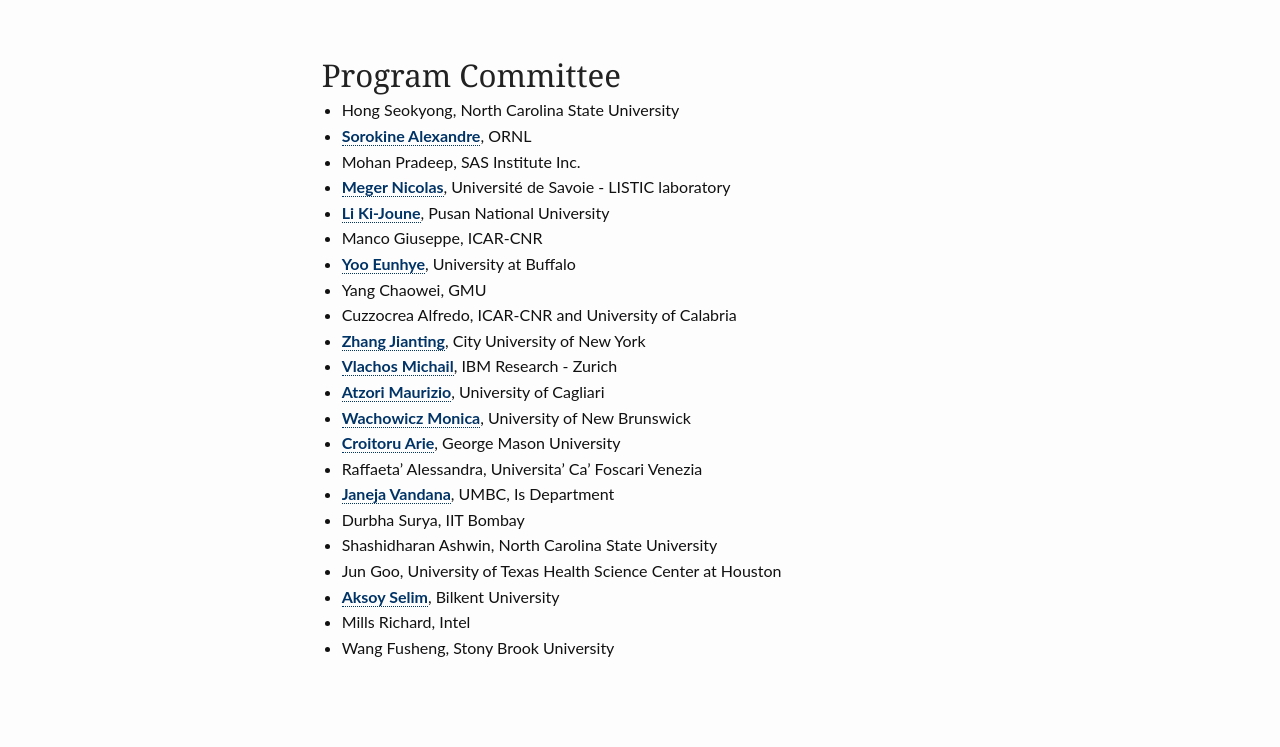
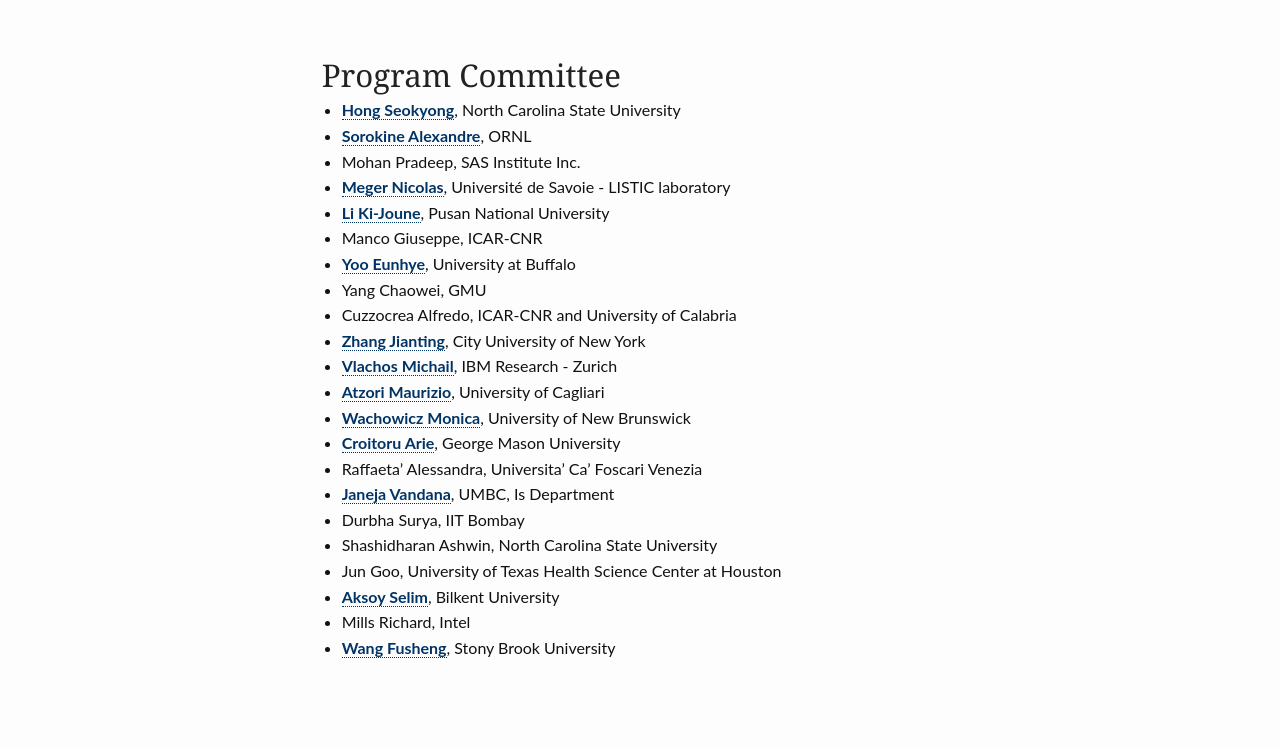
Before and after one commit to bigspatial2019/bigspatial-2018.github.io, a Jekyll site: the page built from organizer/index.md, in a window 1280 px wide. Shown: the part 1290-2037 px from the top of the page. Built offline with Jekyll 4.4.1, drawn with Linux system fonts in a browser that asks for light colours; comment, search, counter and statistics services are not loaded; part of the change alters nothing that is shown.

Commit message:
Updating website :pencil: :dash:

```diff
--- a/organizer/index.md
+++ b/organizer/index.md
@@ -48,7 +48,7 @@ Email: szaidi2 at buffalo dot edu
 
 
 ## Program Committee
- * Hong Seokyong, North Carolina State University
+ * [Hong Seokyong](https://www.csc.ncsu.edu/people/shong3){:target="_blank"}, North Carolina State University
  * [Sorokine Alexandre](https://web.ornl.gov/sci/gist/staff_bios/detailed_sorokine.shtml){:target="_blank"}, ORNL
  * Mohan Pradeep, SAS Institute Inc.
  * [Meger Nicolas](https://www.listic.univ-smb.fr/en/presentation-en/members/lecturers/nicolas-meger-en/){:target="_blank"}, Université de Savoie - LISTIC laboratory
@@ -69,4 +69,4 @@ Email: szaidi2 at buffalo dot edu
  * Jun Goo, University of Texas Health Science Center at Houston
  * [Aksoy Selim](http://www.cs.bilkent.edu.tr/~saksoy/){:target="_blank"}, Bilkent University
  * Mills Richard, Intel
- * Wang Fusheng, Stony Brook University
+ * [Wang Fusheng](https://www.cs.stonybrook.edu/people/faculty/FushengWang){:target="_blank"}, Stony Brook University
```
Also changed, not shown: Gemfile.lock.
